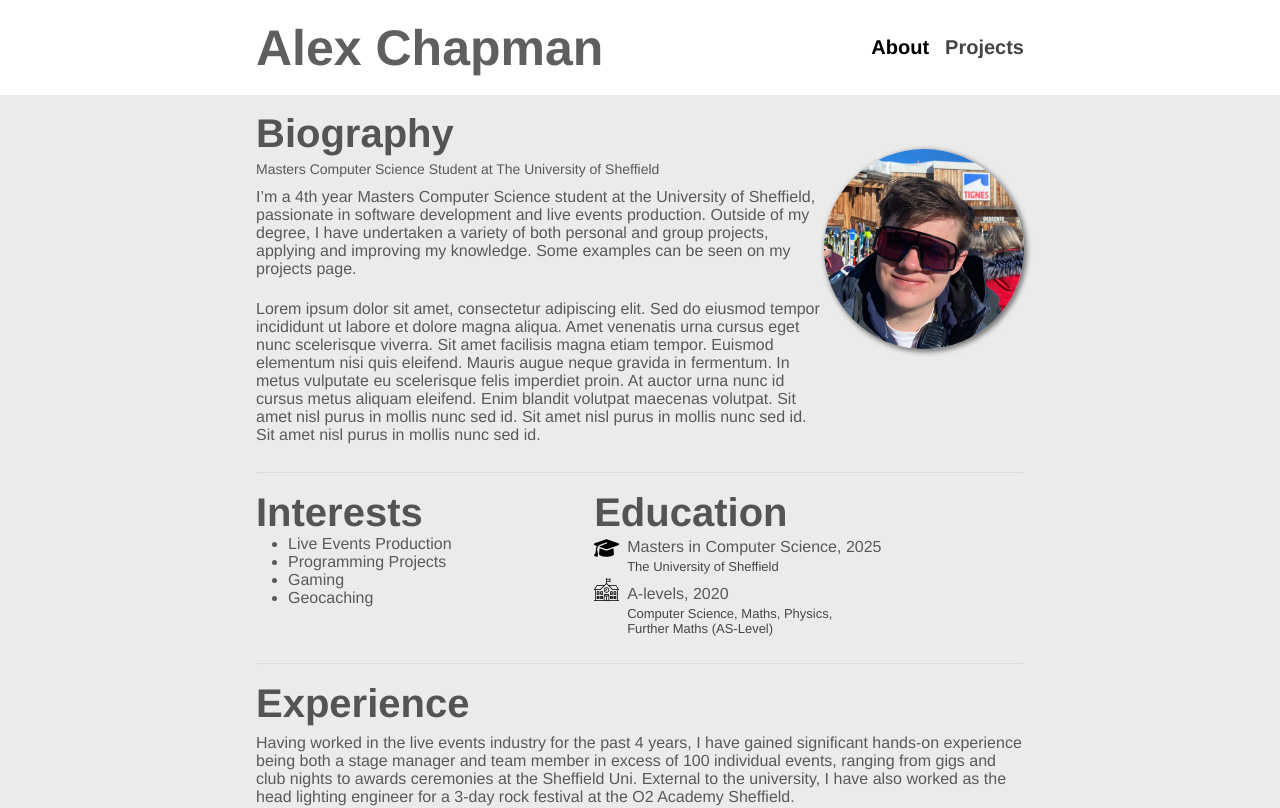
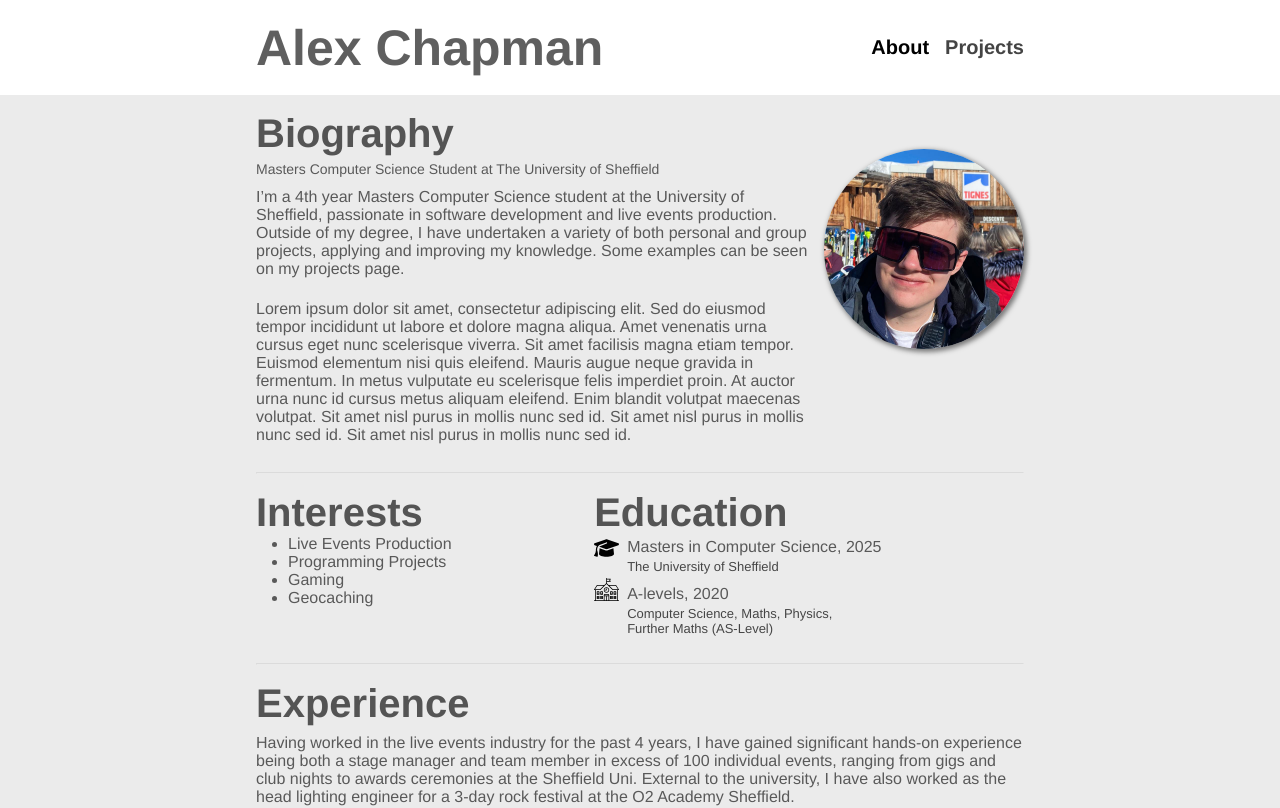
Before and after one commit to AlexChapman18/AlexChapman18.github.io, a React (Create React App) app: page /#/ in a window 1280 px wide. Shown: the top 808 px of the page. Built offline with nearby package versions, Linux system fonts and the light colour scheme.

Commit message:
Fixed issue where bibliography text is too close to image

```diff
--- a/src/pages/About.scss
+++ b/src/pages/About.scss
@@ -11,6 +11,10 @@
 .biography {
   margin: auto;
   display: flex;
+}
+
+.biography-text {
+  padding-right: 1rem;
 }
 
 .biography-text-title {
@@ -169,6 +173,10 @@
     width: 90%;
   }
 
+  .biography-text {
+    padding-right: 0rem;
+  }
+
   .biography-image-image {
     width: 250px;
     align-self: center;
```
